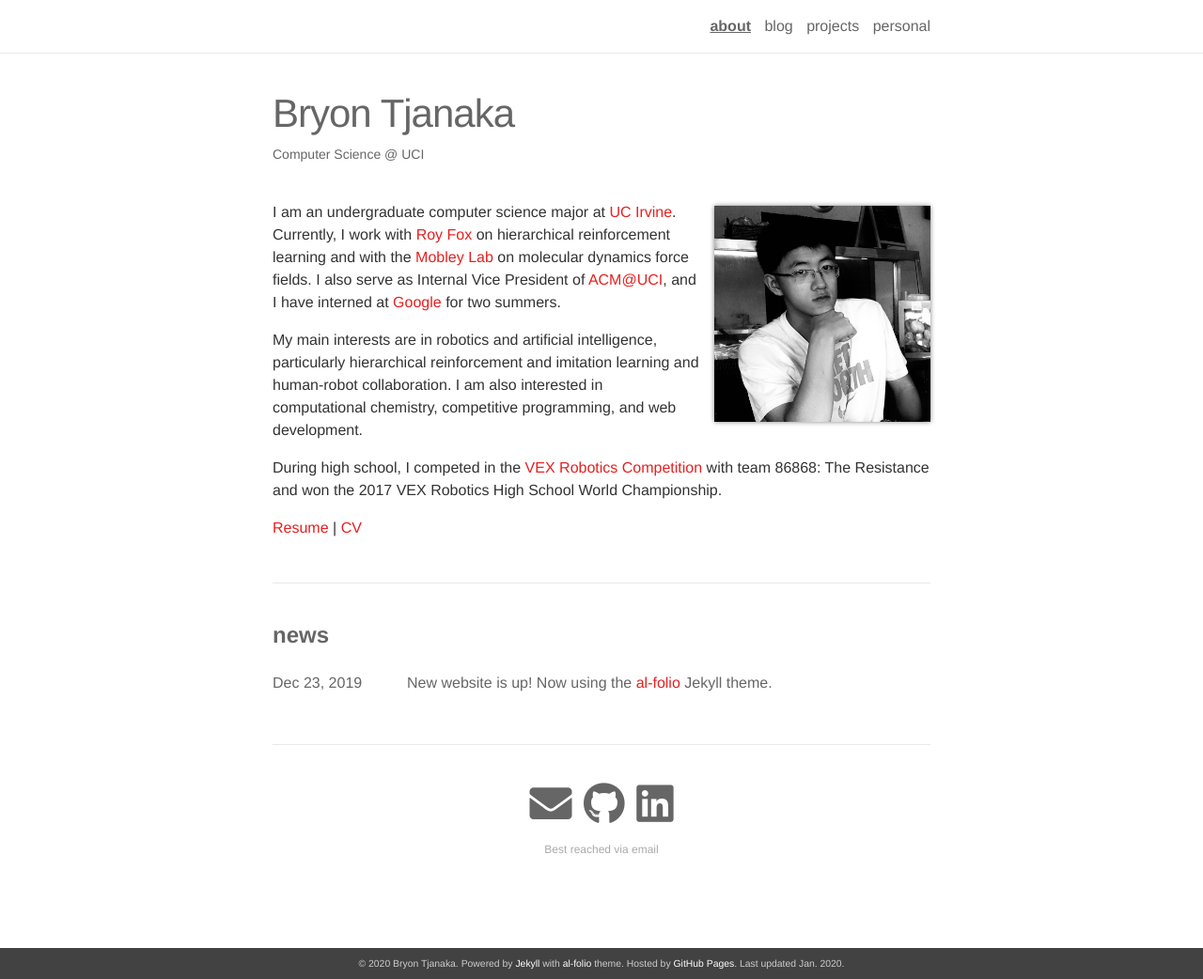
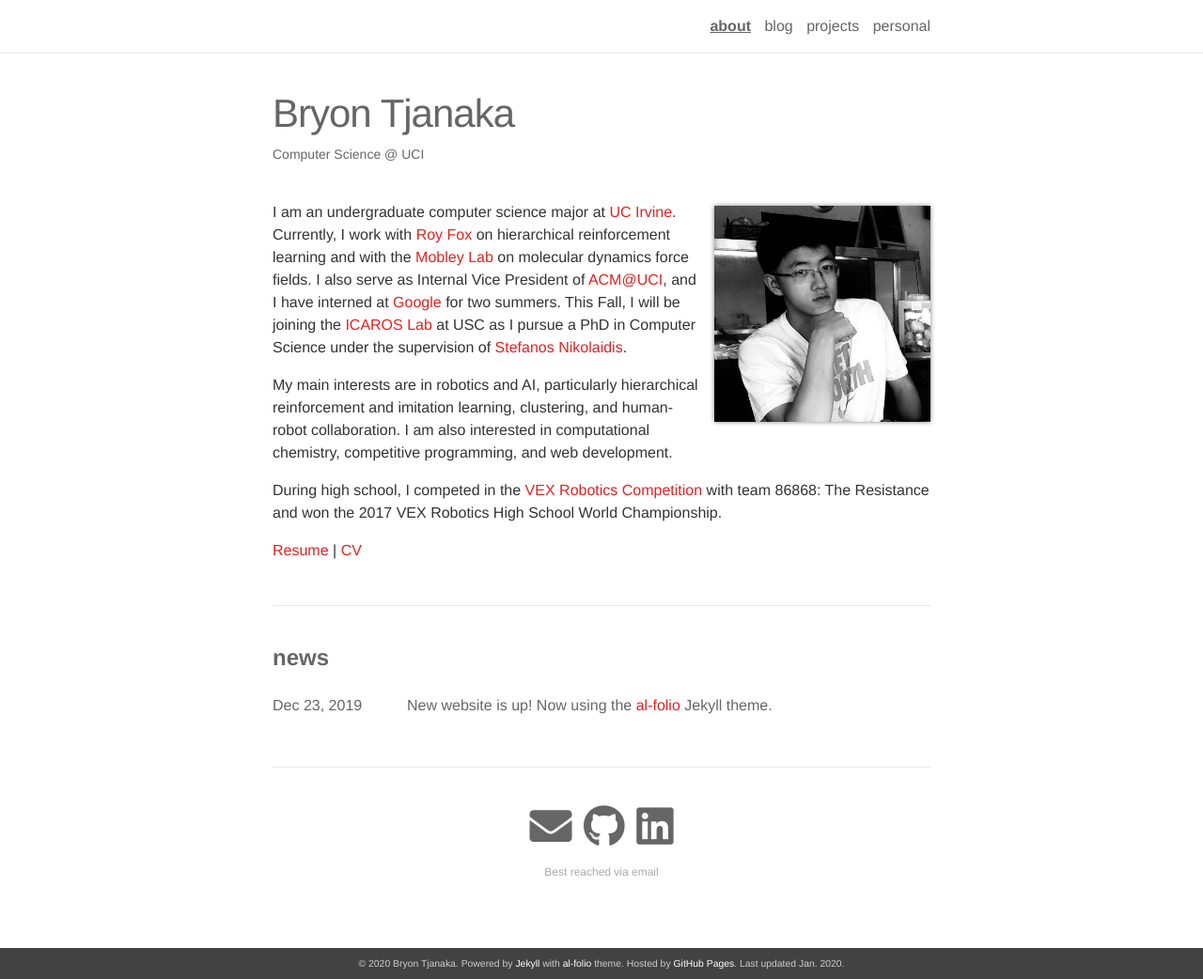
Before and after one commit to btjanaka/academic-site, a Jekyll site: the page built from src/_pages/about.md, in a window 1280 px wide and 1042 px high. Shown: the whole window at 94% size. Built offline with Jekyll 4.4.1, drawn with Linux system fonts in a browser that asks for light colours; nearby versions of some CDN libraries.

Commit message:
Update with USC info

```diff
--- a/src/_pages/about.md
+++ b/src/_pages/about.md
@@ -17,10 +17,13 @@
 reinforcement learning and with the [Mobley Lab](https://mobleylab.org/) on
 molecular dynamics force fields. I also serve as Internal Vice President of
 [ACM@UCI](http://acm-uci.org/), and I have interned at
-[Google](https://google.com) for two summers.
+[Google](https://google.com) for two summers. This Fall, I will be
+joining the [ICAROS Lab](http://icaros.usc.edu) at USC as I pursue a PhD in
+Computer Science under the supervision of
+[Stefanos Nikolaidis](https://stefanosnikolaidis.net).
 
-My main interests are in robotics and artificial intelligence, particularly
-hierarchical reinforcement and imitation learning and human-robot collaboration.
+My main interests are in robotics and AI, particularly hierarchical
+reinforcement and imitation learning, clustering, and human-robot collaboration.
 I am also interested in computational chemistry, competitive programming, and
 web development.
 
```
